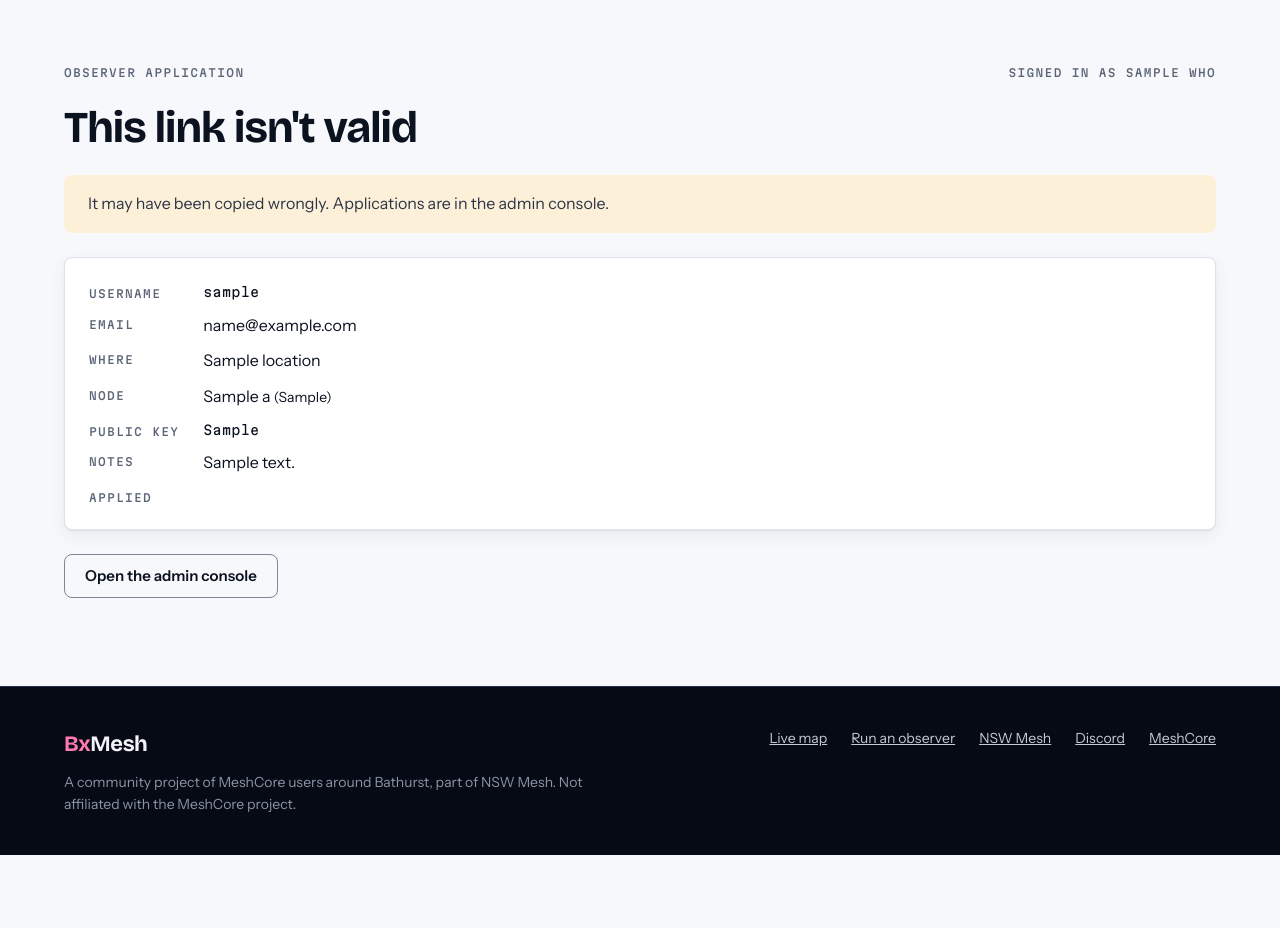
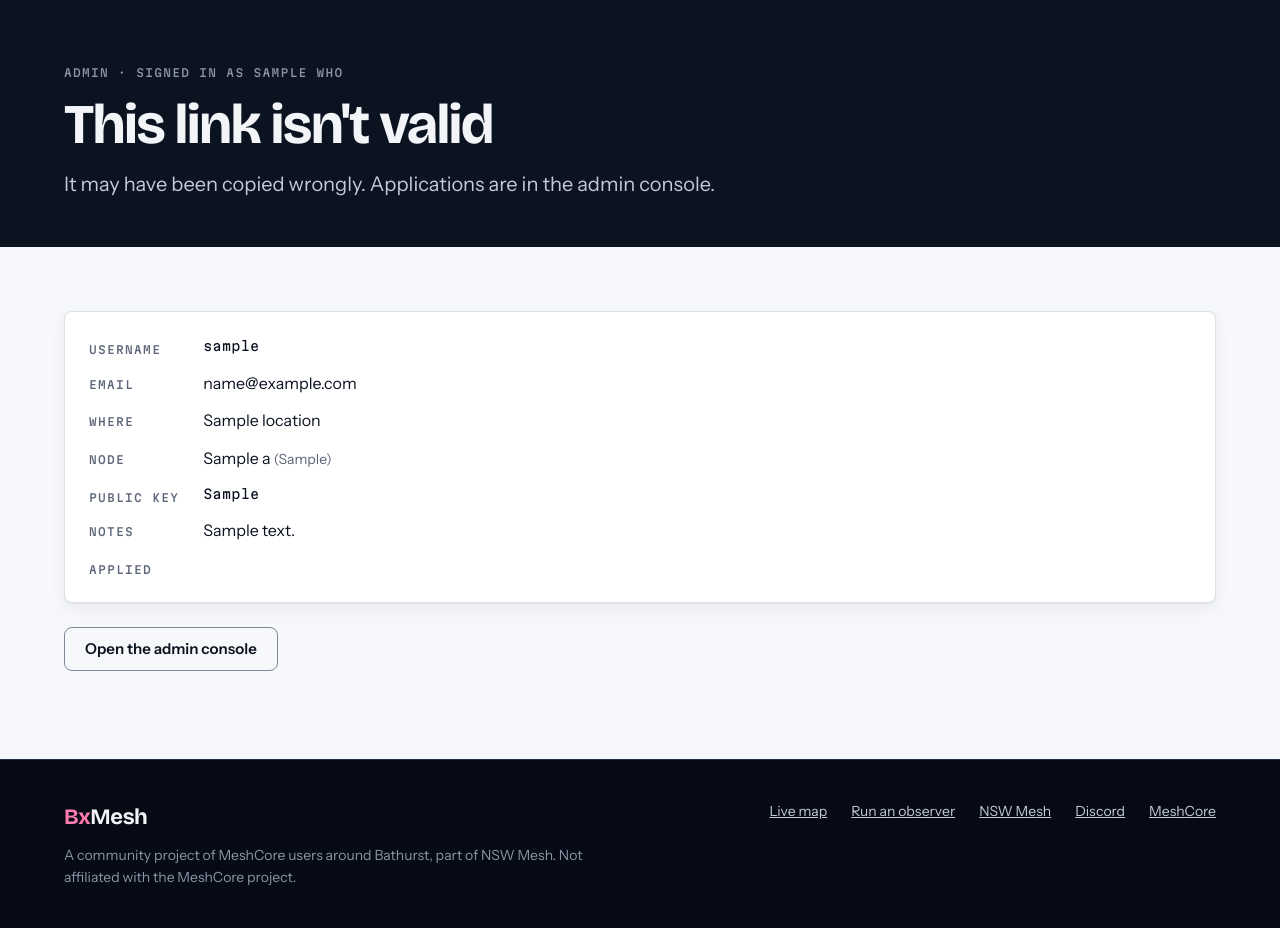
Before and after one commit to bxmesh/bxmesh.net, a Flask app: template observers/templates/decide.html in a window 1280 px wide. Shown: the part 71-999 px from the top of the page. Before the commit the page ends 926 px from the top, so only its background shows below. Run offline with Flask 3, Linux system fonts and the light colour scheme; the template is opened without the code that fills it: most values are stand-ins (such as "Sample title", 1, 10 or a date in 2020); parts of the project's set-up code (start-up, migrations or seed data) failed here and were passed over.

Commit message:
observers: the confirm page in #7's look
Its heading, the state and what the button does are in the hero, as on /admin and the thanks
page; the details card and buttons sit below. The details' rules are scoped to .obs, on top of
the site's .card and .label.

```diff
--- a/observers/templates/decide.html
+++ b/observers/templates/decide.html
@@ -1,39 +1,40 @@
 {% extends "base.html" %}
 {% block title %}{% if state == "ok" %}{{ actions[t.action] }} {{ a.username }}{% else %}Application link{% endif %} · admin{% endblock %}
 {% block head %}<style>
-.details { display: grid; grid-template-columns: max-content minmax(0, 1fr); gap: 10px 24px; margin: 0; }
-.details dt { font: 500 11px/1.4 var(--mono); letter-spacing: 0.12em; text-transform: uppercase; color: var(--ink-3); padding-top: 4px; }
-.details dd { margin: 0; color: var(--ink); overflow-wrap: anywhere; }
-@media (max-width: 520px) { .details { grid-template-columns: 1fr; gap: 2px; } .details dd { margin-bottom: 10px; } }
+/* The application's details: label and value side by side, stacked on a phone. */
+.obs .details { display: grid; grid-template-columns: max-content minmax(0, 1fr); gap: 12px 24px; margin: 0; }
+.obs .details dt { padding-top: 5px; }
+.obs .details dd { margin: 0; color: var(--ink); overflow-wrap: anywhere; }
+.obs .details dd small { color: var(--ink-3); }
+@media (max-width: 520px) { .obs .details { grid-template-columns: 1fr; gap: 2px; } .obs .details dd { margin-bottom: 12px; } }
 </style>{% endblock %}
-{% block main %}
-<div style="display:flex;justify-content:space-between;align-items:baseline;gap:16px;flex-wrap:wrap">
-  <span class="label">Observer application</span><span class="label">Signed in as {{ who }}</span>
-</div>
-
+{% block hero %}
+<span class="label">Admin · Signed in as {{ who }}</span>
 {% if state == "ok" %}
 <h1>{{ actions[t.action] }} {{ a.username }}?</h1>
+<p class="lede">{% if t.action == "approve" %}Approving creates {{ a.username }}'s login on the broker and emails it to {{ a.email }}.{% else %}Declining marks the application rejected and emails {{ a.email }} to say so.{% endif %}</p>
 {% elif state == "decided" %}
 <h1>Already decided</h1>
-<div class="callout" role="status">{{ a.username }} was {{ a.status }}{% if a.decided_by %} by {{ a.decided_by }}{% endif %}, {{ ago(a.decided) }}. Each link in the email works once, and only while the application is waiting.</div>
+<p class="lede" role="status">{{ a.username }} was {{ a.status }}{% if a.decided_by %} by {{ a.decided_by }}{% endif %}, {{ ago(a.decided) }}. Each link in the email works once, and only while the application is waiting.</p>
 {% elif state == "expired" %}
 <h1>This link has expired</h1>
-<div class="callout bad" role="status">The links in the email work for {{ "%g"|format(days) }} days. {{ a.username }} is still waiting: approve or reject it in the admin console.</div>
+<p class="lede" role="status">The links in the email work for {{ "%g"|format(days) }} days. {{ a.username }} is still waiting: approve or reject it in the admin console.</p>
 {% else %}
 <h1>This link isn't valid</h1>
-<div class="callout bad" role="status">It may have been copied wrongly. Applications are in the admin console.</div>
+<p class="lede" role="status">It may have been copied wrongly. Applications are in the admin console.</p>
 {% endif %}
-
+{% endblock %}
+{% block main %}
 {% if a %}
 <div class="card">
 <dl class="details">
-<dt>Username</dt><dd class="mono">{{ a.username }}</dd>
-<dt>Email</dt><dd>{{ a.email }}</dd>
-<dt>Where</dt><dd>{{ a.location }}</dd>
-<dt>Node</dt><dd>{{ a.node_name }} <small>({{ a.node_type }})</small></dd>
-<dt>Public key</dt><dd class="mono">{{ a.public_key or "-" }}</dd>
-<dt>Notes</dt><dd>{{ a.notes or "-" }}</dd>
-<dt>Applied</dt><dd>{{ ago(a.created) }}</dd>
+<dt class="label">Username</dt><dd class="mono">{{ a.username }}</dd>
+<dt class="label">Email</dt><dd>{{ a.email }}</dd>
+<dt class="label">Where</dt><dd>{{ a.location }}</dd>
+<dt class="label">Node</dt><dd>{{ a.node_name }} <small>({{ a.node_type }})</small></dd>
+<dt class="label">Public key</dt><dd class="mono">{{ a.public_key or "-" }}</dd>
+<dt class="label">Notes</dt><dd>{{ a.notes or "-" }}</dd>
+<dt class="label">Applied</dt><dd>{{ ago(a.created) }}</dd>
 </dl>
 </div>
 {% endif %}
@@ -48,6 +49,6 @@
 <a class="btn ghost" href="/admin">Open the admin console</a>
 </div>
 {% if state == "ok" %}
-<footer>{% if t.action == "approve" %}Approving creates {{ a.username }}'s login on the broker and emails it to {{ a.email }}.{% else %}Declining marks the application rejected and emails {{ a.email }} to say so.{% endif %} Nothing happens until you press the button. Either way, this application's links stop working.</footer>
+<footer>Nothing happens until you press the button. Either way, this application's links stop working.</footer>
 {% endif %}
 {% endblock %}
```
